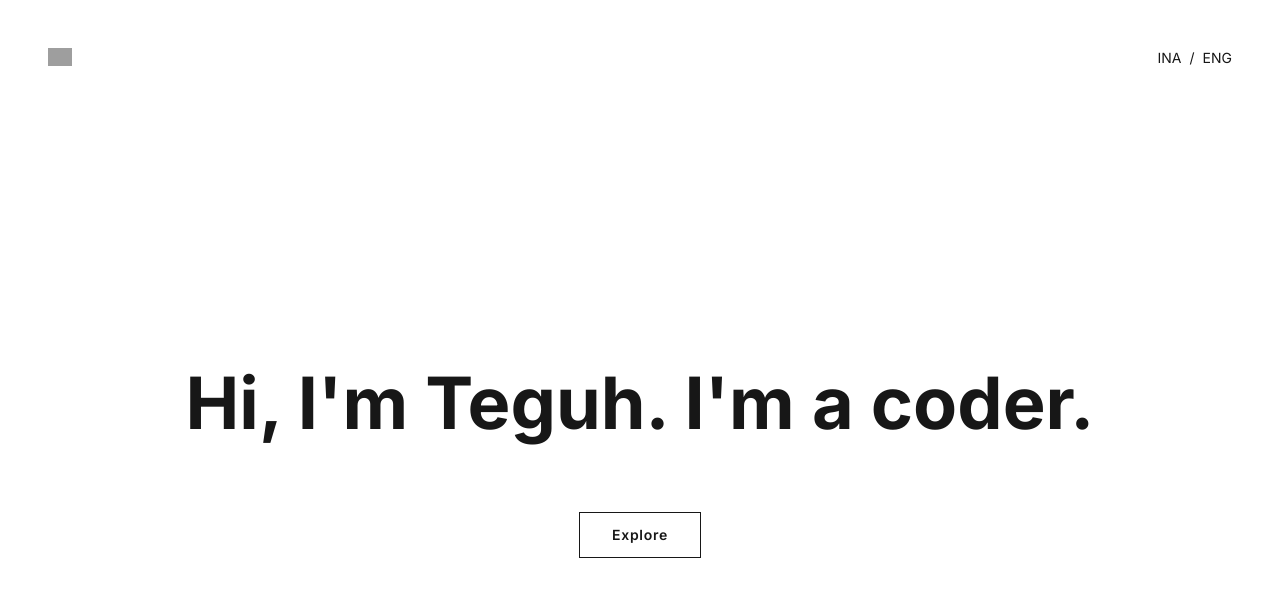
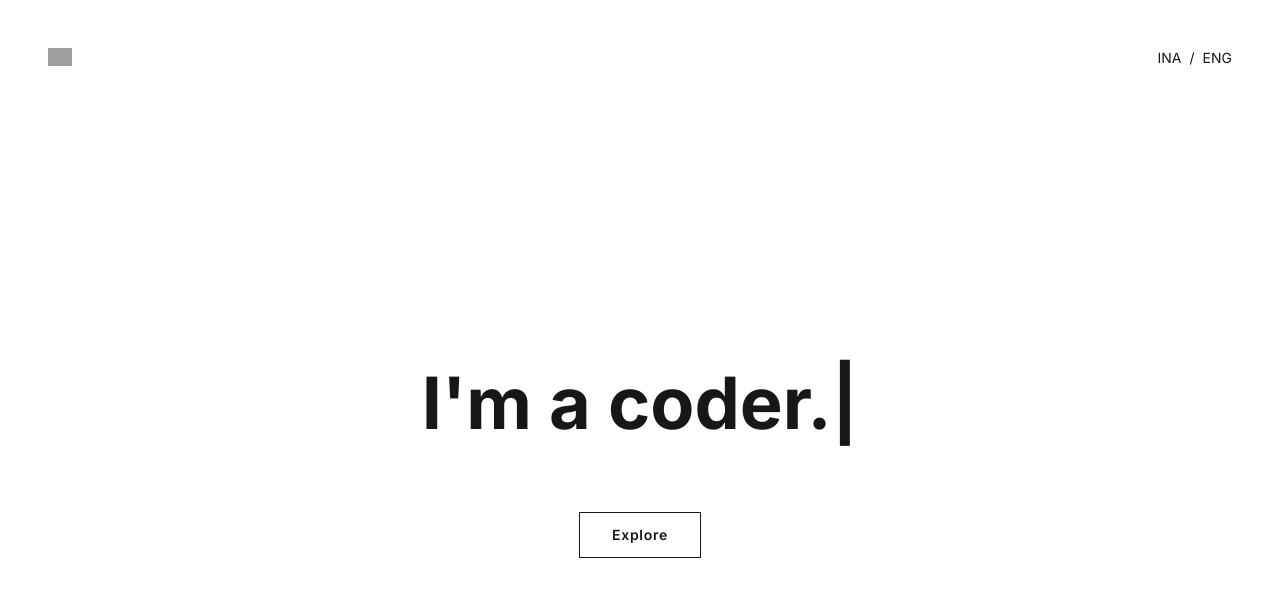
Before and after one commit to NerdyCo/my-portfolio, a Next.js app: page / in a window 1280 px wide. Shown: the top 596 px of the page. Built offline with nearby package versions, Linux system fonts and the light colour scheme; grey boxes are pictures that could not be loaded.

Commit message:
add typing animation on home page

```diff
--- a/app/(root)/page.tsx
+++ b/app/(root)/page.tsx
@@ -1,3 +1,7 @@
+"use client";
+
+import { TypeAnimation } from "react-type-animation";
+
 export default function Home() {
   return (
     <>
@@ -25,7 +29,13 @@ export default function Home() {
 
       <main className="flex flex-col justify-center items-center py-16 px-4 md:my-36 lg:my-auto">
         <h1 className="font-bold text-center text-4xl leading-tight px-4 mb-16 md:text-6xl lg:text-7xl">
-          Hi, I'm Teguh. I'm a coder.
+          <TypeAnimation
+            sequence={["Hi, I'm Teguh.", 1500, "I'm a coder.", 2000]}
+            wrapper="span"
+            cursor={true}
+            speed={50}
+            deletionSpeed={70}
+          />
         </h1>
         <button className="box-border bg-background text-foreground hover:bg-foreground hover:text-background border duration-300 font-semibold tracking-wider py-3 px-8 text-sm cursor-pointer">
           Explore
```
